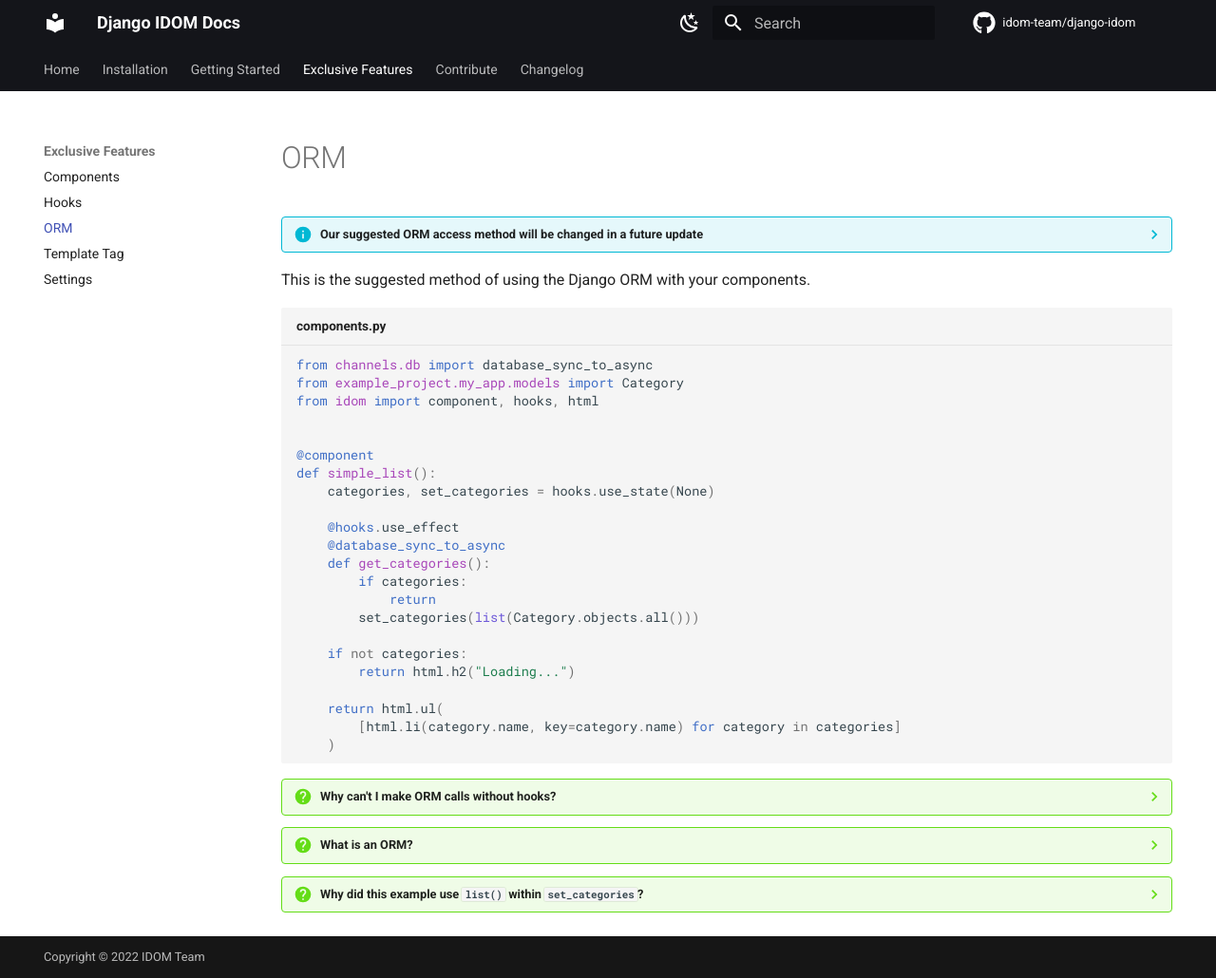
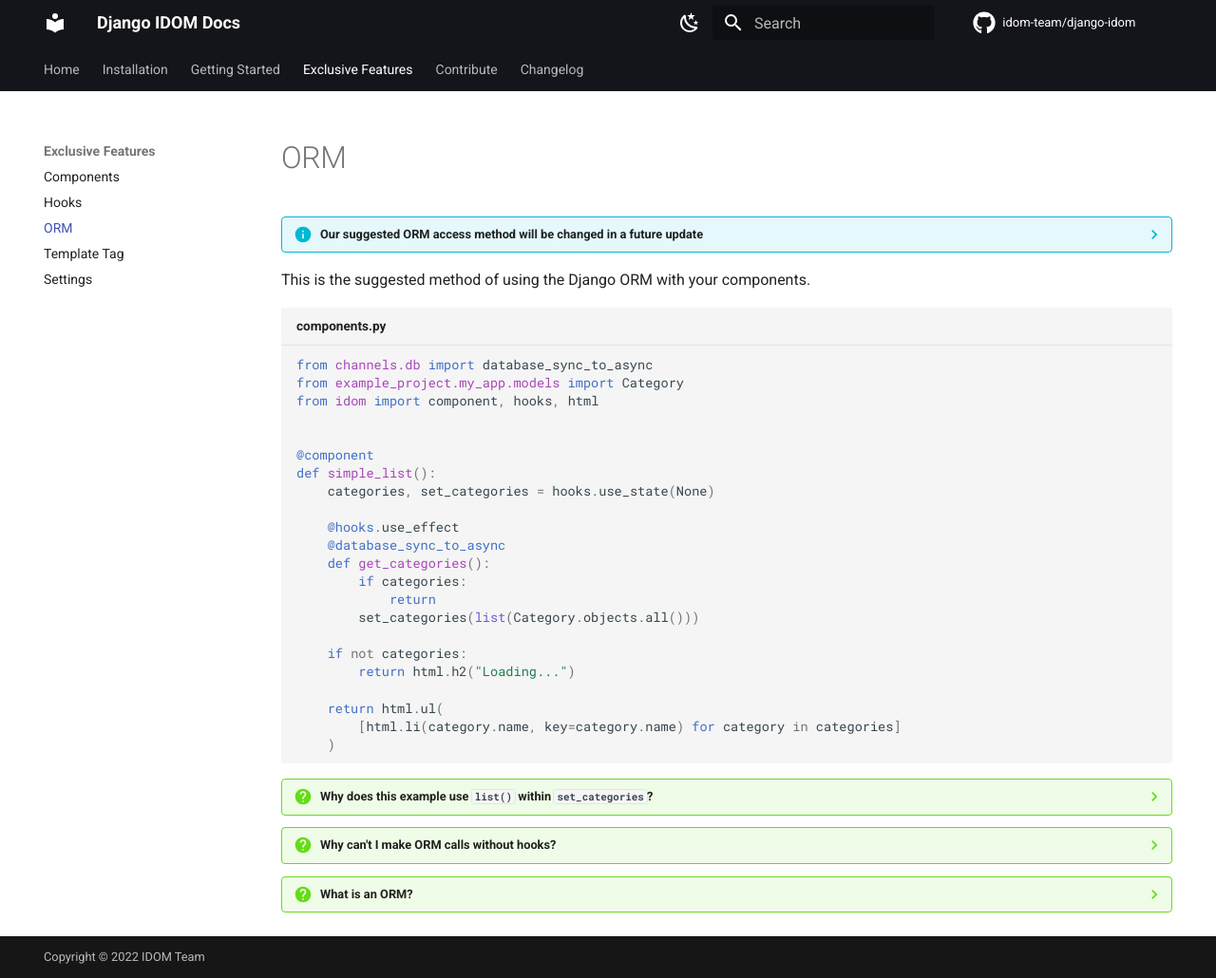
Before and after one commit to reactive-python/reactpy-django, an MkDocs documentation site: the page built from docs/features/orm.md, in a window 1280 px wide and 1030 px high. Shown: the whole window at 95% size. Built offline with MkDocs 1.6.1 and Material for MkDocs 9.7.7, drawn with Linux system fonts in a browser that asks for light colours; comment, search, counter and statistics services are not loaded; part of the change alters nothing that is shown.

Commit message:
did -> does

````diff
--- a/docs/features/orm.md
+++ b/docs/features/orm.md
@@ -33,6 +33,12 @@ def simple_list():
     )
 ```
 
+??? question "Why does this example use `list()` within `set_categories`?"
+
+    [Django's ORM is lazy](https://docs.djangoproject.com/en/dev/topics/db/queries/#querysets-are-lazy). Thus, `list()` is used to ensure that the database query is executed while within the hook.
+
+    Failure to do this will result in `SynchronousOnlyOperation` when attempting to access your data.
+
 ??? question "Why can't I make ORM calls without hooks?"
 
     Due to Django's ORM design, database queries must be deferred using hooks. Otherwise, you will see a `SynchronousOnlyOperation` exception.
@@ -44,9 +50,3 @@ def simple_list():
     A Python **Object Relational Mapper** is an API for your code to access a database.
 
     See the [Django ORM documentation](https://docs.djangoproject.com/en/dev/topics/db/queries/) for more information.
-
-??? question "Why did this example use `list()` within `set_categories`?"
-
-    [Django's ORM is lazy](https://docs.djangoproject.com/en/dev/topics/db/queries/#querysets-are-lazy). Thus, `list()` is used to ensure that the database query is executed while within the hook.
-
-    Failure to do this will result in `SynchronousOnlyOperation` when attempting to access your data.
````
